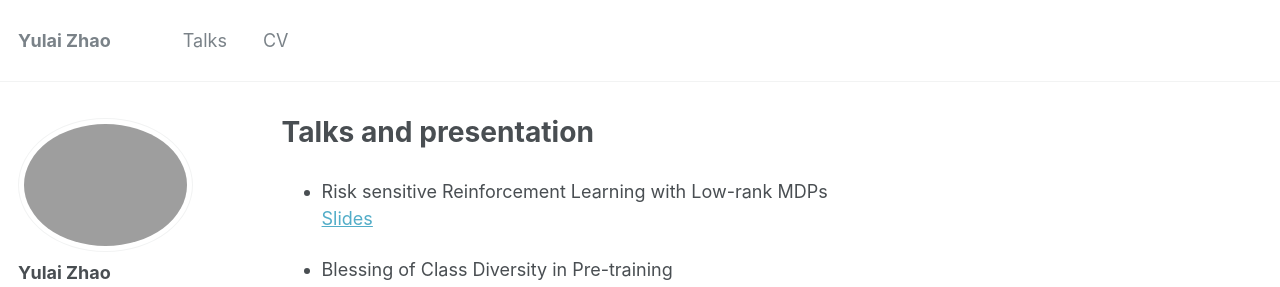
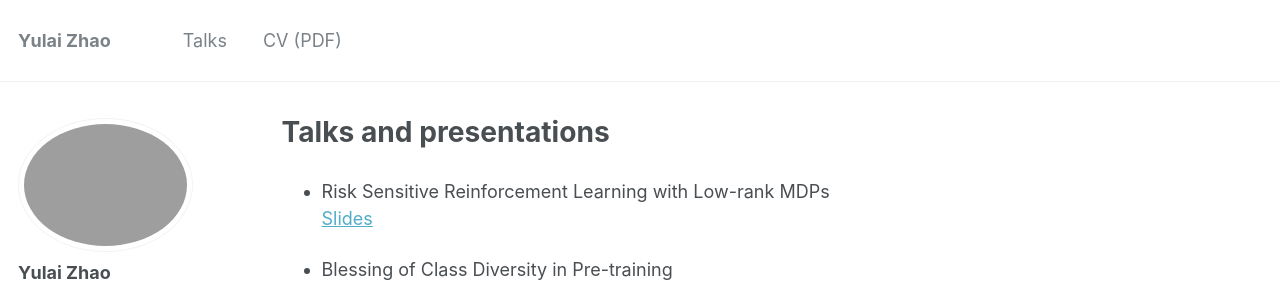
Before and after one commit to zhaoyl18/zhaoyl18.github.io, a Jekyll site: the page built from _pages/talks.md, in a window 1280 px wide. Shown: the top 287 px of the page. Built offline with Jekyll 4.4.1, drawn with Linux system fonts in a browser that asks for light colours; some web fonts are replaced.

Commit message:
update CV

```diff
--- a/_data/navigation.yml
+++ b/_data/navigation.yml
@@ -15,5 +15,5 @@ main:
 #   - title: "Blog Posts"
 #     url: /year-archive/
 
-  - title: "CV"
+  - title: "CV (PDF)"
     url: https://yulaizhao.com/files/resume-yulai.pdf
--- a/_pages/talks.html
+++ b/_pages/talks.html
@@ -1,5 +1,5 @@
 <!DOCTYPE html><html><head>
-      <title>Talks and presentation</title>
+      <title>Talks and presentations</title>
       <meta charset="utf-8">
       <meta name="viewport" content="width=device-width, initial-scale=1.0">
 
@@ -263,7 +263,7 @@ pre[data-line] .line-highlight[data-end]:after {
       <div class="mume markdown-preview  ">
       <ul>
 <li>
-<p>Risk sensitive Reinforcement Learning with Low-rank MDPs<br>
+<p>Risk Sensitive Reinforcement Learning with Low-rank MDPs<br>
 <a href="https://yulaizhao.com/files/slides_riskRL.pdf">Slides</a></p>
 </li>
 <li>
--- a/saved/talks.md
+++ b/_pages/talks.md
@@ -1,12 +1,12 @@
 ---
 permalink: /talks/
 author_profile: true
-title: "Talks and presentation"
+title: "Talks and presentations"
 redirect_from:
   - /talks.html
 ---
 
-* Risk sensitive Reinforcement Learning with Low-rank MDPs
+* Risk Sensitive Reinforcement Learning with Low-rank MDPs
 [Slides](https://yulaizhao.com/files/slides_riskRL.pdf)
 
 * Blessing of Class Diversity in Pre-training
```
